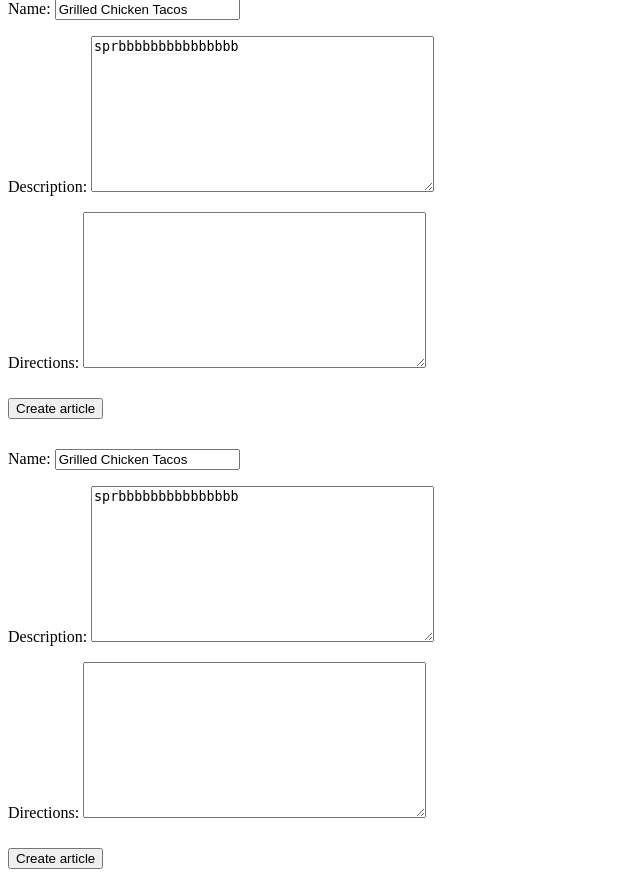
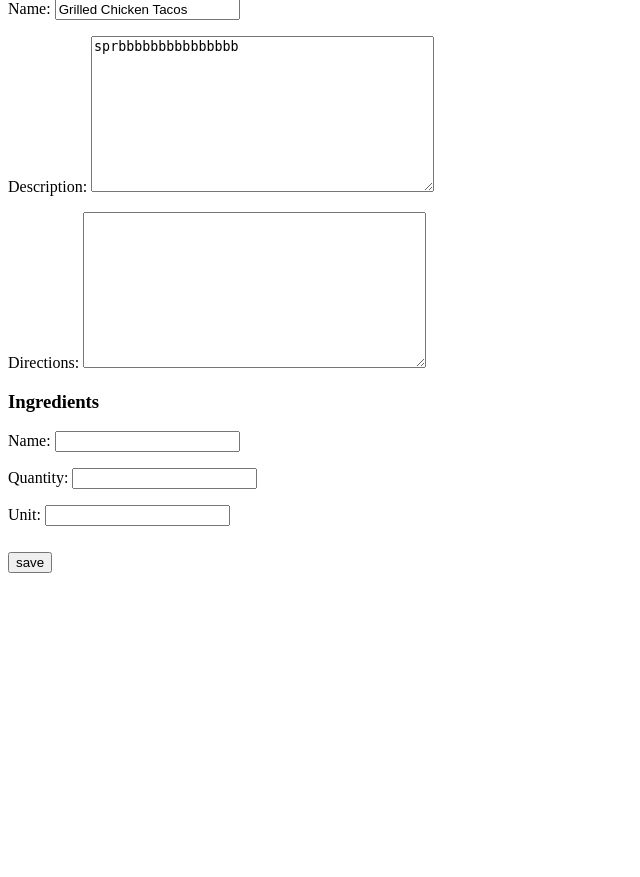
Before and after one commit to Kranthikumarmunjala/tryy-django, a Django app: page /pantry/recipes/1/edit/ in a window 1280 px wide. Shown: the part 132-1009 px from the top of the page, without its empty margins (0-640 px from the left). After the commit the page ends 705 px from the top, so only its background shows below. Run offline with Django 4.2, Linux system fonts and the light colour scheme; a user stored in the database is signed in; data comes from the database, SQL or seed files in the repository; parts of the project's set-up code (start-up, migrations or seed data) failed here and were passed over.

Commit message:
sixty vedio comiit

```diff
--- a/recipes/forms.py
+++ b/recipes/forms.py
@@ -1,9 +1,14 @@
 from django import forms
 
 
-from.models import Recipe
+from.models import Recipe,RecipeIngredient
 
 class RecipeForm(forms.ModelForm):
     class Meta:
         model=Recipe
         fields=['name','description','directions']
+
+class RecipeIngredientForm(forms.ModelForm):
+    class Meta:
+        model=RecipeIngredient
+        fields=['name','quantity','unit']
--- a/recipes/views.py
+++ b/recipes/views.py
@@ -1,14 +1,14 @@
 from django.contrib.auth.decorators import login_required
 from django.shortcuts import redirect,render,get_object_or_404
 
-from .forms import RecipeForm
+from .forms import RecipeForm, RecipeIngredientForm
 from.models import Recipe
 # CRUD-> Create Retrive Update&Delete
+#FBV ->CBV
 
 @login_required
 def recipe_list_view(request):
     qs=Recipe.objects.filter(user=request.user)
-    print(qs)
     context={
         "object_list":qs
     }
@@ -40,11 +40,19 @@ def recipe_create_view(request):
 def recipe_update_view(request, id=None):
     obj = get_object_or_404(Recipe,id = id, user = request.user)
     form = RecipeForm(request.POST or None, instance=obj)
+    form_2=RecipeIngredientForm(request.POST or None)
     context = {
         "form":form,
+        "form_2":form_2,
         "object": obj
     }
-    if form.is_valid():
-        form.save()
+    if all([form.is_valid(),form_2.is_valid()]):
+        parent=form.save(commit=False)
+        parent.save()
+        child=form_2.save(commit=False)
+        child.recipe=parent
+        child.save()
+        print("form", form.cleaned_data)
+        print("form_2", form_2.cleaned_data)
         context['message']='Data saved.'
     return render(request, "recipes/create-update.html", context)
--- a/templates/recipes/create-update.html
+++ b/templates/recipes/create-update.html
@@ -5,32 +5,38 @@
 
 
 {% if message %}
+
 <p>{message}</p>
 {% endif %}
 <div style='margin-top:30px;'>
     <form action='.' method="POST">
         {% csrf_token %}
         {{ form.as_p}}
-        <button style='margin-top:10px;' type='submit'>Create article</button>
+
+        {% if form_2 %}
+        <h3>Ingredients</h3>
+        {{ form_2.as_p}}
+        {% endif %}
+        <button style='margin-top:10px;' type='submit'>save</button>
     </form>
 </div>
 
-{% if not created %}
+<!--{% if not created %}-->
 
 
-<div style='margin-top:30px;'>
-    <form action='.' method="POST">
-        {% csrf_token %}
-        {{ form.as_p}}
-        <button style='margin-top:10px;' type='submit'>Create article</button>
-    </form>
-</div>
-{% else %}
+<!--<div style='margin-top:30px;'>-->
+<!--    <form action='.' method="POST">-->
+<!--        {% csrf_token %}-->
+<!--        {{ form.as_p}}-->
+<!--        <button style='margin-top:10px;' type='submit'>Create article</button>-->
+<!--    </form>-->
+<!--</div>-->
+<!--{% else %}-->
 
 
-<p>Your articles was created.</p>
-<a href='/articles/{{ object.id}}/'>{{ object.title }}-{{object.content}}</a>
+<!--<p>Your articles was created.</p>-->
+<!--<a href='/articles/{{ object.id}}/'>{{ object.title }}-{{object.content}}</a>-->
 
-{% endif %}
+<!--{% endif %}-->
 
 {% endblock content %}
```
